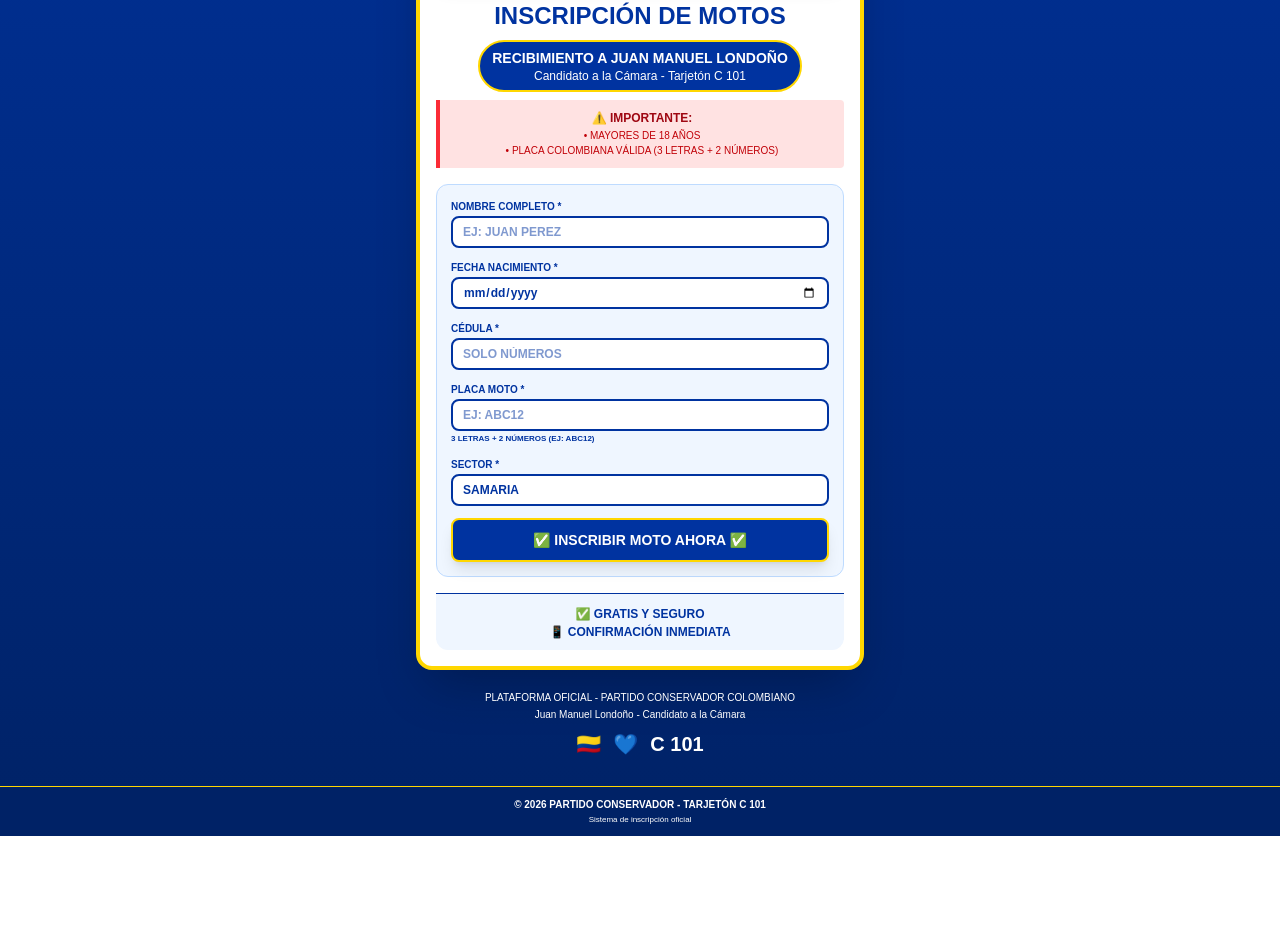
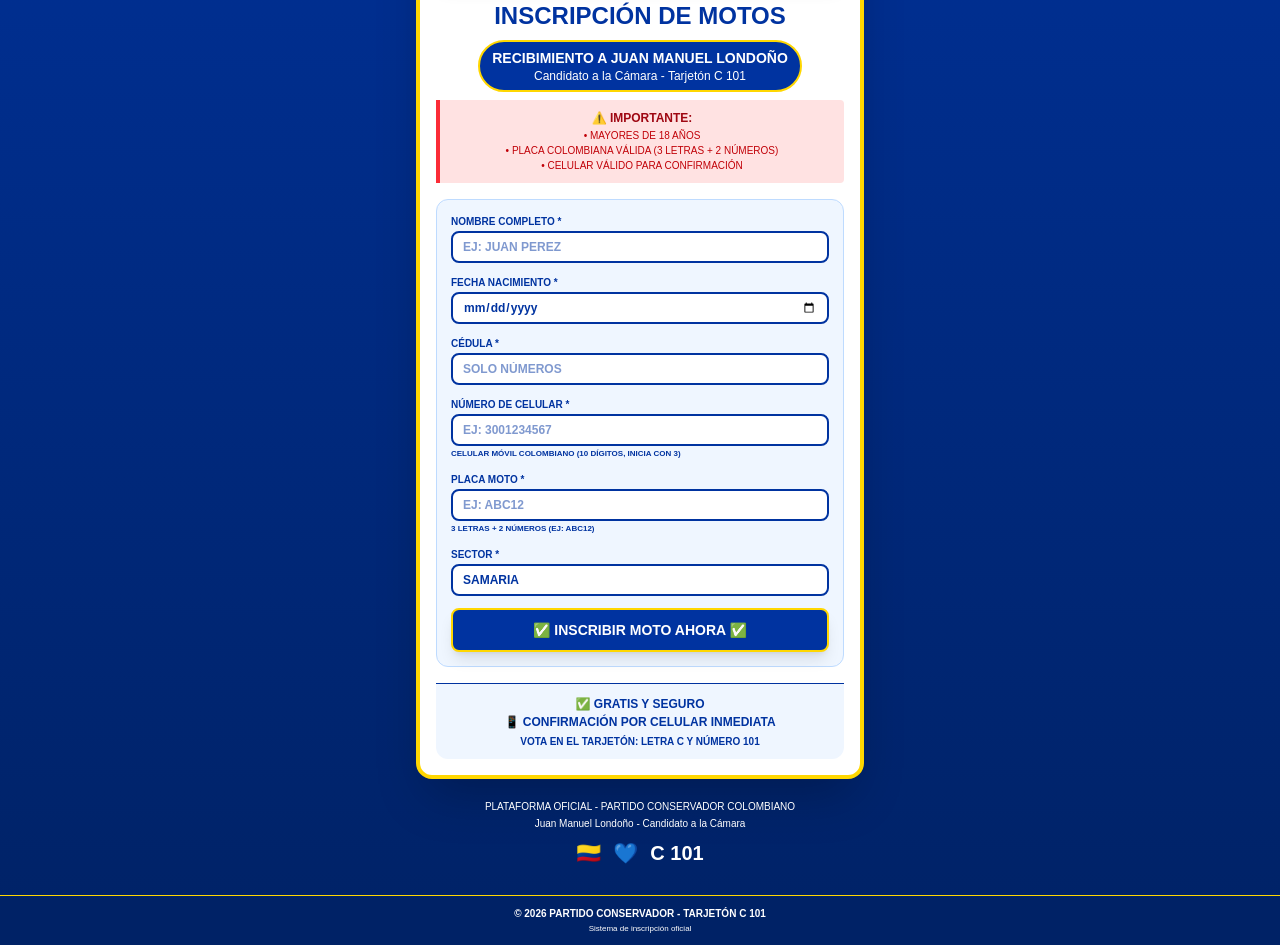
Before and after one commit to appyem/inscripcion-motos, a Next.js app: page /inscripcion in a window 1280 px wide. Shown: the part 377-1322 px from the top of the page. Before the commit the page ends 1213 px from the top, so only its background shows below. Built offline with nearby package versions, Linux system fonts and the light colour scheme.

Commit message:
soluciones4

```diff
--- a/app/inscripcion/page.js
+++ b/app/inscripcion/page.js
@@ -11,6 +11,7 @@
     nombreCompleto: '',
     fechaNacimiento: '',
     cedula: '',
+    celular: '', // NUEVO CAMPO
     placa: '',
     sector: 'Samaria'
   });
@@ -25,6 +26,9 @@
     const { name, value } = e.target;
     if (name === 'cedula') {
       setFormData(prev => ({ ...prev, [name]: value.replace(/[^0-9]/g, '') }));
+    } else if (name === 'celular') {
+      // Solo números, máximo 10 dígitos (formato colombiano)
+      setFormData(prev => ({ ...prev, [name]: value.replace(/[^0-9]/g, '').slice(0, 10) }));
     } else if (name === 'placa') {
       setFormData(prev => ({ ...prev, [name]: value.replace(/[^A-Z0-9]/gi, '').toUpperCase().slice(0, 5) }));
     } else if (name === 'nombreCompleto') {
@@ -51,7 +55,7 @@
     }
   }, [formData.fechaNacimiento]);
 
-  // Validación del formulario
+  // Validación del formulario CON CELULAR
   const validateForm = () => {
     setError('');
 
@@ -71,6 +75,15 @@
       setError('CÉDULA DEBE TENER 6-10 DÍGITOS');
       return false;
     }
+    // VALIDACIÓN NUEVA: CELULAR COLOMBIANO
+    if (formData.celular.length !== 10) {
+      setError('CELULAR DEBE TENER 10 DÍGITOS (INICIAR CON 3)');
+      return false;
+    }
+    if (!formData.celular.startsWith('3')) {
+      setError('CELULAR INVÁLIDO: DEBE INICIAR CON 3 (NÚMERO MÓVIL COLOMBIANO)');
+      return false;
+    }
     if (formData.placa.length !== 5) {
       setError('PLACA DEBE TENER EXACTAMENTE 5 CARACTERES');
       return false;
@@ -82,12 +95,11 @@
     return true;
   };
 
-  // Verificación de duplicados MEJORADA (con timeout y fallback)
+  // Verificación de duplicados MEJORADA
   const checkDuplicates = async () => {
     try {
       setError('🔍 Verificando duplicados...');
 
-      // Timeout de 5 segundos para evitar bloqueos
       const timeoutPromise = new Promise((_, reject) =>
         setTimeout(() => reject(new Error('TIMEOUT')), 5000)
       );
@@ -121,47 +133,43 @@
     } catch (err) {
       console.error('Error en verificación:', err);
 
-      // Si hay timeout o error de red, permitir continuar (con advertencia)
       if (err.message === 'TIMEOUT' || err.code === 'unavailable') {
         console.warn('Verificación de duplicados fallida. Permitiendo inscripción...');
         setError('⚠️ Verificación lenta. Continuando con precaución...');
-        await new Promise(resolve => setTimeout(resolve, 1000)); // Esperar 1s
-        return false; // Permitir continuar
+        await new Promise(resolve => setTimeout(resolve, 1000));
+        return false;
       }
 
-      // Otros errores bloquean
       setError(`❌ ERROR: ${err.message || 'Verificación fallida'}`);
       return true;
     }
   };
 
-  // Manejo del submit MEJORADO
+  // Manejo del submit CON CELULAR
   const handleSubmit = async (e) => {
     e.preventDefault();
     setError('');
     setSuccess(false);
 
-    // Validación básica
     if (!validateForm()) return;
 
-    // Verificación de duplicados
     const isDuplicate = await checkDuplicates();
     if (isDuplicate && !error.includes('Verificación lenta')) return;
 
     setIsLoading(true);
 
     try {
-      // Preparar datos
+      // Preparar datos CON CELULAR
       const inscripcionData = {
         nombreCompleto: formData.nombreCompleto.trim(),
         fechaNacimiento: formData.fechaNacimiento,
         cedula: formData.cedula.trim(),
+        celular: formData.celular.trim(), // NUEVO CAMPO
         placa: formData.placa.trim(),
         sector: formData.sector,
-        createdAt: new Date() // Usar timestamp del cliente para evitar problemas
+        createdAt: new Date()
       };
 
-      // Guardar en Firestore
       await addDoc(collection(db, 'inscripciones'), inscripcionData);
 
       // Éxito
@@ -170,21 +178,20 @@
         nombreCompleto: '',
         fechaNacimiento: '',
         cedula: '',
+        celular: '', // REINICIAR CAMPO
         placa: '',
         sector: 'Samaria'
       });
 
-      // Resetear después de 8 segundos
       setTimeout(() => setSuccess(false), 8000);
 
     } catch (err) {
       console.error('Error guardando:', err);
 
-      // Mensajes de error específicos
       if (err.code === 'permission-denied') {
         setError('❌ ERROR CRÍTICO: Reglas de Firebase bloqueando escritura. Contacte al administrador INMEDIATAMENTE.');
       } else if (err.code === 'invalid-argument' || err.code === 'failed-precondition') {
-        setError('❌ DATOS INVÁLIDOS: Verifica formato de placa (ABC12) y cédula');
+        setError('❌ DATOS INVÁLIDOS: Verifica formato de placa (ABC12), cédula y celular (10 dígitos)');
       } else if (err.code === 'unavailable') {
         setError('❌ SIN CONEXIÓN: Verifica tu internet e intenta nuevamente');
       } else {
@@ -245,7 +252,8 @@
                   <p className="font-bold text-red-800 text-xs">⚠️ IMPORTANTE:</p>
                   <p className="text-red-700 mt-0.5 text-[10px]">
                     • MAYORES DE 18 AÑOS<br/>
-                    • PLACA COLOMBIANA VÁLIDA (3 LETRAS + 2 NÚMEROS)
+                    • PLACA COLOMBIANA VÁLIDA (3 LETRAS + 2 NÚMEROS)<br/>
+                    • CELULAR VÁLIDO PARA CONFIRMACIÓN
                   </p>
                 </div>
               </div>
@@ -260,6 +268,7 @@
                 <div className="bg-green-100 border border-green-400 text-green-700 px-3 py-2 rounded-lg mb-3 text-center">
                   <h3 className="text-base font-bold mb-0.5">¡INSCRIPCIÓN EXITOSA! 🎉</h3>
                   <p className="text-xs">¡Gracias por acompañar a Juan Manuel Londoño!</p>
+                  <p className="mt-1 text-[10px] font-bold">📱 Te contactaremos al celular proporcionado</p>
 
                   <button
                     onClick={() => {
@@ -316,6 +325,22 @@
                   />
                 </div>
 
+                {/* NUEVO CAMPO: CELULAR */}
+                <div>
+                  <label className="block text-[10px] font-bold text-[#0033A0] mb-0.5">NÚMERO DE CELULAR *</label>
+                  <input
+                    type="tel"
+                    name="celular"
+                    value={formData.celular}
+                    onChange={handleInputChange}
+                    required
+                    maxLength="10"
+                    className="w-full px-2.5 py-1.5 bg-white border-2 border-[#0033A0] rounded-lg focus:outline-none focus:ring-2 focus:ring-[#FFD700] text-[#0033A0] font-bold text-xs placeholder-[#0033A0]/50"
+                    placeholder="EJ: 3001234567"
+                  />
+                  <p className="text-[8px] text-[#0033A0] mt-0.5 font-bold">CELULAR MÓVIL COLOMBIANO (10 DÍGITOS, INICIA CON 3)</p>
+                </div>
+
                 <div>
                   <label className="block text-[10px] font-bold text-[#0033A0] mb-0.5">PLACA MOTO *</label>
                   <input
@@ -370,7 +395,8 @@
 
               <div className="mt-4 pt-3 border-t border-[#0033A0] text-center bg-blue-50 p-2.5 rounded-b-xl">
                 <p className="font-bold text-[#0033A0] text-xs">✅ GRATIS Y SEGURO</p>
-                <p className="mt-0.5 font-bold text-[#0033A0] text-xs">📱 CONFIRMACIÓN INMEDIATA</p>
+                <p className="mt-0.5 font-bold text-[#0033A0] text-xs">📱 CONFIRMACIÓN POR CELULAR INMEDIATA</p>
+                <p className="mt-1 text-[#0033A0] font-bold text-[10px]">VOTA EN EL TARJETÓN: LETRA C Y NÚMERO 101</p>
               </div>
             </div>
 
```
